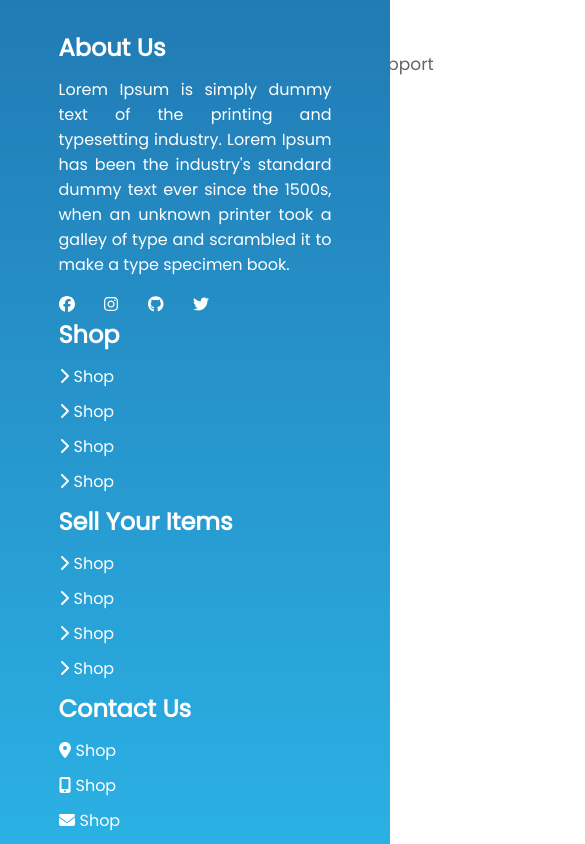
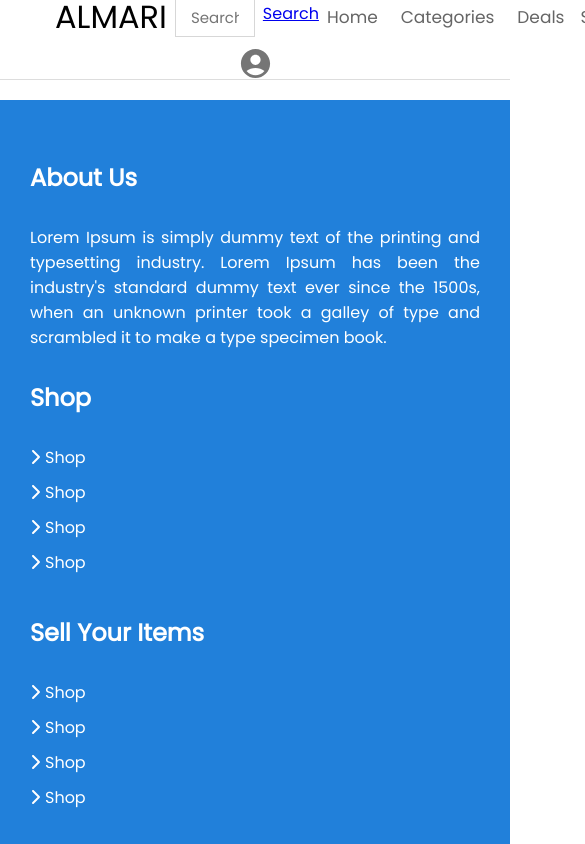
Before and after one commit to burr1to/almari, a React (Create React App) app: page /search in a window 390 px wide. Shown: the top 844 px of the page, 585 px wide, since content can reach past the window. Built offline with nearby package versions, Linux system fonts and the light colour scheme.

Commit message:
footer responsiveness

```diff
--- a/src/components/global/Footer.jsx
+++ b/src/components/global/Footer.jsx
@@ -33,20 +33,6 @@ function Footer() {
               ever since the 1500s, when an unknown printer took a galley of
               type and scrambled it to make a type specimen book.
             </p>
-            <div className='footer-social'>
-              <a href='#'>
-                <FontAwesomeIcon icon={faFacebook} />
-              </a>
-              <a href='#'>
-                <FontAwesomeIcon icon={faInstagram} />
-              </a>
-              <a href='#'>
-                <FontAwesomeIcon icon={faGithub} />
-              </a>
-              <a href='#'>
-                <FontAwesomeIcon icon={faTwitter} />
-              </a>
-            </div>
           </div>
           <div className='footer-grid'>
             <h4>Shop</h4>
--- a/src/components/statics/footer.css
+++ b/src/components/statics/footer.css
@@ -1,13 +1,13 @@
 .footer {
-  position: absolute;
+  position: sticky;
   bottom: 0;
   width: 100%;
 }
 .main {
   color: white;
-  padding: 70px 0 0 0;
   width: 100%;
-  background: rgb(33, 120, 178);
+  background-color: rgb(33, 128, 218);
+  /*background: rgb(33, 120, 178);
   background: -moz-linear-gradient(
     top,
     rgba(33, 120, 178, 1) 0%,
@@ -22,31 +22,31 @@
     to bottom,
     rgba(33, 120, 178, 1) 0%,
     rgba(44, 183, 234, 1) 100%
-  );
-  filter: progid:DXImageTransform.Microsoft.gradient( startColorstr='#2178b2', endColorstr='#2cb7ea',GradientType=0 ); /* IE6-9 */
+  );*/
 }
 
 .footer-con {
-  width: 70%;
+  width: 90%;
   margin: 0 auto;
   display: flex;
   flex-flow: row wrap;
   justify-content: space-around;
   margin-bottom: 16px;
+  padding: 20px;
 }
 
 .footer-grid {
-  width: 280px;
+  width: 250px;
 }
 .footer-grid:nth-child(1) {
-  width: 360px;
+  width: 450px;
   text-align: justify;
 }
 
 .footer-grid > h4 {
   text-transform: capitalize;
-  font-size: 24px;
-  margin-bottom: 12px;
+  font-size: 1.5em;
+  margin: 30px 0px;
 }
 
 .footer-grid > ul {
@@ -63,22 +63,6 @@
   margin-left: 5px;
 }
 
-.footer-social {
-  position: relative;
-  margin-top: 15px;
-  display: flex;
-  flex-flow: row nowrap;
-  width: 150px;
-  justify-content: space-between;
-  align-items: center;
-}
-
-.footer-social > a {
-  color: rgb(255, 255, 255);
-
-  text-align: center;
-  border-radius: 50%;
-}
 .footer-social > li {
 }
 
@@ -92,3 +76,19 @@
   align-items: center;
   justify-content: center;
 }
+
+@media only screen and (max-width: 600px) {
+  .footer-con {
+    width: 100%;
+    margin: none;
+    display: flex;
+    flex-flow: column wrap;
+    justify-content: center;
+    align-items: flex-start;
+    margin-bottom: 16px;
+    padding: 30px;
+  }
+
+  .footer-grid:nth-child(1) {
+  }
+}
--- a/src/components/statics/layout.css
+++ b/src/components/statics/layout.css
@@ -1,4 +1,4 @@
 .Layout-Footer {
   position: relative;
-  min-height: 100vh;
+  height: 0;
 }
--- a/src/views/IndividualItems/Individual.jsx
+++ b/src/views/IndividualItems/Individual.jsx
@@ -41,6 +41,51 @@ function individual() {
             </div>
           </div>
         </div>
+        <br />
+        <p>
+          Lorem Ipsum is simply dummy text of the printing and typesetting
+          industry. Lorem Ipsum has been the industry's standard dummy text ever
+          since the 1500s, when an unknown printer took a galley of type and
+          scrambled it to make a type specimen book. Lorem Ipsum is simply dummy
+          text of the printing and typesetting industry. Lorem Ipsum has been
+          the industry's standard dummy text ever since the 1500s, when an
+          unknown printer took a galley of type and scrambled it to make a type
+          specimen book. Lorem Ipsum is simply dummy text of the printing and
+          typesetting industry. Lorem Ipsum has been the industry's standard
+          dummy text ever since the 1500s, when an unknown printer took a galley
+          of type and scrambled it to make a type specimen book. Lorem Ipsum is
+          simply dummy text of the printing and typesetting industry. Lorem
+          Ipsum has been the industry's standard dummy text ever since the
+          1500s, when an unknown printer took a galley of type and scrambled it
+          to make a type specimen book. Lorem Ipsum is simply dummy text of the
+          printing and typesetting industry. Lorem Ipsum has been the industry's
+          standard dummy text ever since the 1500s, when an unknown printer took
+          a galley of type and scrambled it to make a type specimen book.
+          <br></br>
+          <br></br>
+          <br></br>
+          <br></br>
+          <br></br>
+          <br></br>
+          Lorem Ipsum is simply dummy text of the printing and typesetting
+          industry. Lorem Ipsum has been the industry's standard dummy text ever
+          since the 1500s, when an unknown printer took a galley of type and
+          scrambled it to make a type specimen book. Lorem Ipsum is simply dummy
+          text of the printing and typesetting industry. Lorem Ipsum has been
+          the industry's standard dummy text ever since the 1500s, when an
+          unknown printer took a galley of type and scrambled it to make a type
+          specimen book. Lorem Ipsum is simply dummy text of the printing and
+          typesetting industry. Lorem Ipsum has been the industry's standard
+          dummy text ever since the 1500s, when an unknown printer took a galley
+          of type and scrambled it to make a type specimen book. Lorem Ipsum is
+          simply dummy text of the printing and typesetting industry. Lorem
+          Ipsum has been the industry's standard dummy text ever since the
+          1500s, when an unknown printer took a galley of type and scrambled it
+          to make a type specimen book. Lorem Ipsum is simply dummy text of the
+          printing and typesetting industry. Lorem Ipsum has been the industry's
+          standard dummy text ever since the 1500s, when an unknown printer took
+          a galley of type and scrambled it to make a type specimen book.
+        </p>
       </div>
     </Layout>
   );
--- a/src/views/LandingPage/statics/css/landingpage.css
+++ b/src/views/LandingPage/statics/css/landingpage.css
@@ -1,9 +1,14 @@
 .explore-categories {
-  min-height: 30vh;
+  margin: 30px 0px !important;
+}
+.explore-categories p {
+  text-align: center;
+  font-weight: bold;
+  font-size: 30px;
+  margin-bottom: 10px;
 }
 
 .what-we-do {
-  border: 1px solid blue;
   margin: 20px;
   min-height: 40vh;
 }
```
Also changed, not shown: src/components/global/Recommendation.jsx (added, +7 -0 lines), src/components/global/Reviews.jsx (added, +7 -0 lines).
